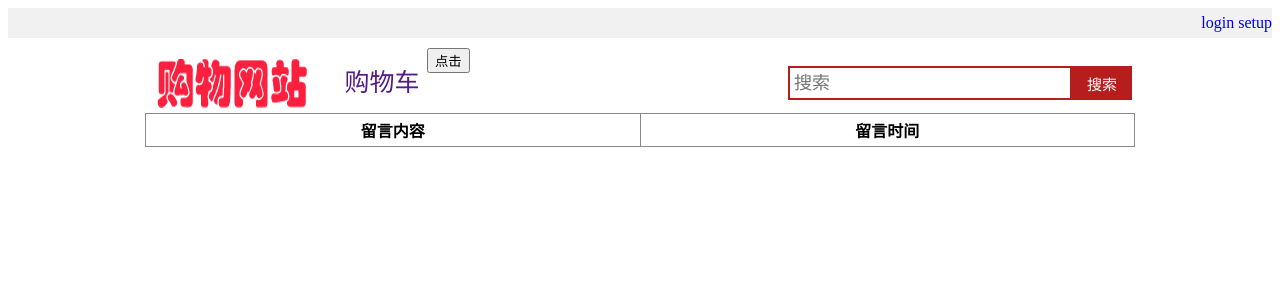
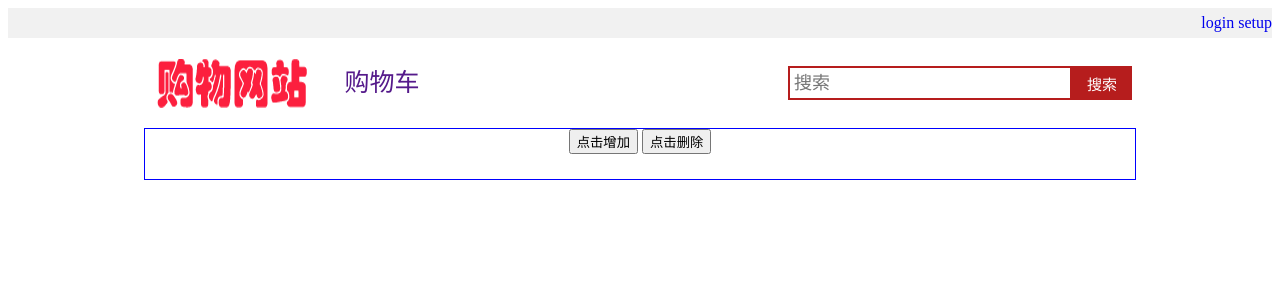
Before and after one commit to joriscai/project-practice, a PHP site: page /DbName/Application/Home/View/ShoppingCart/ in a window 1280 px wide. Shown: the top 300 px of the page. Run offline with PHP 8.4, Linux system fonts and the light colour scheme; lists and menus that the app fills with data are empty; some libraries are stand-ins or nearby versions.

Commit message:
购物车页面添加删除div

```diff
--- a/Application/Home/View/ShoppingCart/index.html
+++ b/Application/Home/View/ShoppingCart/index.html
@@ -5,6 +5,8 @@
 		<title>我的购物车</title>
 		<link href="__PUBLIC__/CSS/ShoppingCart/ShoppingCart.css" rel="stylesheet">
    		<link href="__PUBLIC__/pulish.css" rel="stylesheet">
+   		<script type="text/javascript" src="__PUBLIC__/jquery-1.7.2.min.js"></script>
+   		<script type="text/javascript" src="__PUBLIC__/JS/ShoppingCart/ShoppingCart.js"></script>
 	</head>
 	<body>
 		<div class="tToolbar">
@@ -28,8 +30,8 @@
 					<input type="text" id="searchtext" name="" placeholder="搜索">
 					<button>搜索</button>
 				</div>
-		<!--</div>
-		<div class="min">
+		</div>
+		<!--<div class="min">
 			<div class="middle">
 				购物车内暂时没有商品
 			</div>
@@ -40,49 +42,12 @@
 		<div class="mid_but">
 
 		</div>-->
-		<input type="button" value="点击" onclick="clearMsg();" />
+		<div class="mid_top">
+			<input type="button" value="点击增加"  id="a"/>
+			<input type="button" value="点击删除"  id="b"/>
+		</div>
+		<div class="mid_bor" id="c">
 
-	<table style="width:990px">
-		<tr>
-			<th>留言内容</th>
-			<th>留言时间</th>
-		</tr>
-		<tbody id="show"></tbody>
-	</table>
+		</div>
 	</body>
 </html>
-
-<script type="text/javascript">
-		// 加载留言信息
-		var loadMsg = function()
-		{
-			var tb = document.getElementById("show");
-			// 清空原来显示的内容。
-			tb.innerHTML = "";
-			// 遍历所有留言信息
-			for(var i = 0 ; i < localStorage.length ; i++)
-			{
-				var row = tb.insertRow(i);
-				// 添加第一个单元格，并显示留言内容
-				row.insertCell(0).innerHTML = "13456";
-				// 添加第二个单元格，并显示留言内容。
-				row.insertCell(1).innerHTML = "111444";
-			}
-		}
-		var add = function()
-		{
-			var time = new Date().getTime();
-			// 以当前时间为key来保存留言信息
-			localStorage.setItem(time , "13456");
-			alert("数据已保存。");
-			loadMsg();
-		}
-		function clearMsg()
-		{
-			// 清空Local Storage里保存的数据。
-			localStorage.clear();
-			alert("全部留言信息已被清除。");
-			loadMsg();
-		}
-		window.onload = loadMsg();
-	</script>
--- a/Public/CSS/ShoppingCart/ShoppingCart.css
+++ b/Public/CSS/ShoppingCart/ShoppingCart.css
@@ -64,7 +64,7 @@ a {
 	font-size: 15px;
 	margin-right: 3px;
 }
-.min {
+/*.min {
 	position: relative;
 	background-image: url(../../img/Shopping_bg.png);
 	top: 10px;
@@ -82,7 +82,7 @@ a {
 	width: 320px;
 	height: 70px;
 	font-size: 25px;
-/*	text-align: center;*/
+	text-align: center;
 	line-height: 65px;
 	color: #807f80;
 }
@@ -109,12 +109,31 @@ a {
 	border: 1px #00f solid;
 	width: 990px;
 	height: 700px;
+}*/
+.mid_top {
+	position: relative;
+	top: 20px;
+	margin: 0px auto;
+	border: 1px #00f solid;
+	width: 990px;
+	height: 50px;
+	text-align: center;
 }
 
-table {
-			border-collapse: collapse;
-		}
-		td , th{
-			border: 1px solid #888;
-			padding: 4px;
-		}
+.mid_bor {
+	position: relative;
+	top: 20px;
+	margin: 0px auto;
+	border: 0px #00f solid;
+	width: 990px;
+	height: auto;
+}
+
+.mid_main {
+	position: relative;
+	top: 5px;
+	margin: 0px auto;
+	border: 1px #00f solid;
+	width: 990px;
+	height: 100px;
+}
--- /dev/null
+++ b/Public/JS/ShoppingCart/ShoppingCart.js
@@ -0,0 +1,14 @@
+var i=0;
+$(function(){
+	$("#a").click(
+		function(){
+			var text =$("<div class='mid_main' id='"+i+"'></div>");
+			i=i+1;
+			$("#c").append(text);
+		});
+
+	$("#b").click(function(){
+		$("#"+(i-1)+"").remove();
+		i=i-1;
+	});
+});
```
